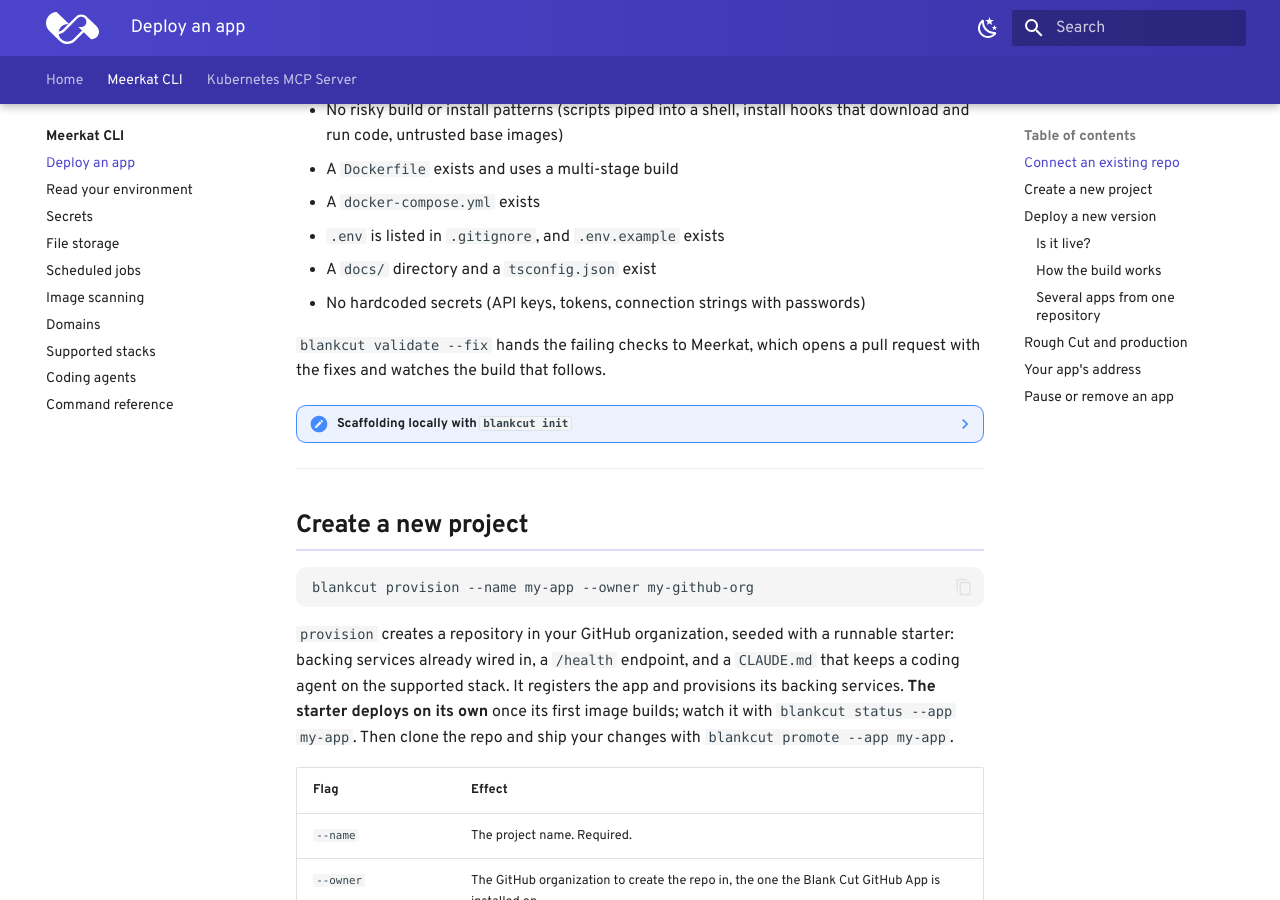
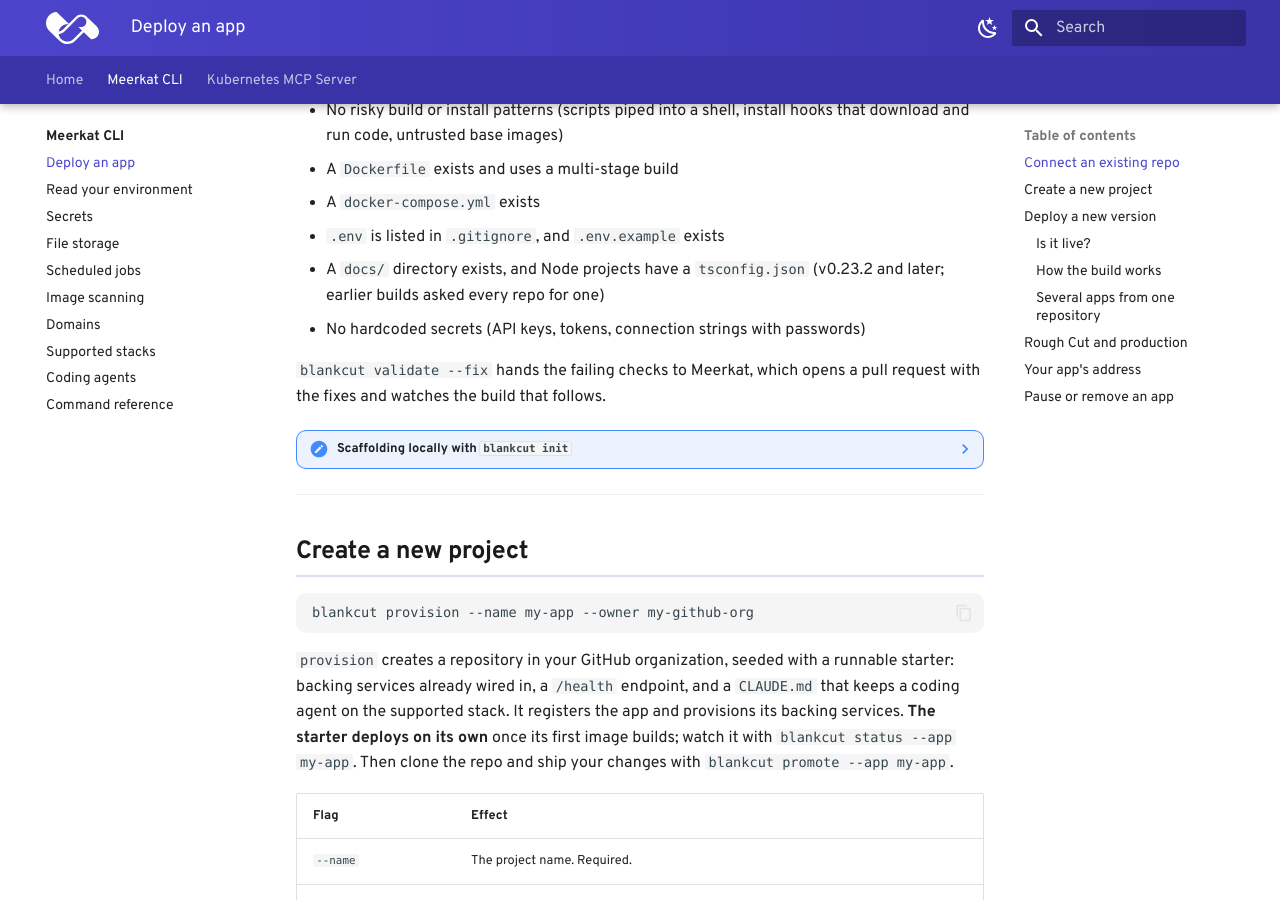
Before and after one commit to Blankcut/blankcut-docs, an MkDocs documentation site: the page built from docs/cli/deploy.md, in a window 1280 px wide and 900 px high, scrolled down 1501 px. Built offline with MkDocs 1.6.1 and Material for MkDocs 9.7.7, drawn with Linux system fonts in a browser that asks for light colours; some web fonts are replaced.

Commit message:
docs(cli): tsconfig.json is a Node-only check from v0.23.2
Co-Authored-By: Claude <noreply@anthropic.com>

```diff
--- a/docs/cli/deploy.md
+++ b/docs/cli/deploy.md
@@ -64,7 +64,7 @@ CI gate:
 - A `Dockerfile` exists and uses a multi-stage build
 - A `docker-compose.yml` exists
 - `.env` is listed in `.gitignore`, and `.env.example` exists
-- A `docs/` directory and a `tsconfig.json` exist
+- A `docs/` directory exists, and Node projects have a `tsconfig.json` (v0.23.2 and later; earlier builds asked every repo for one)
 - No hardcoded secrets (API keys, tokens, connection strings with passwords)
 
 `blankcut validate --fix` hands the failing checks to Meerkat, which opens a
```
Also changed, not shown: docs/cli/commands.md (+1 -1 lines), docs/cli/index.md (+1 -1 lines).
